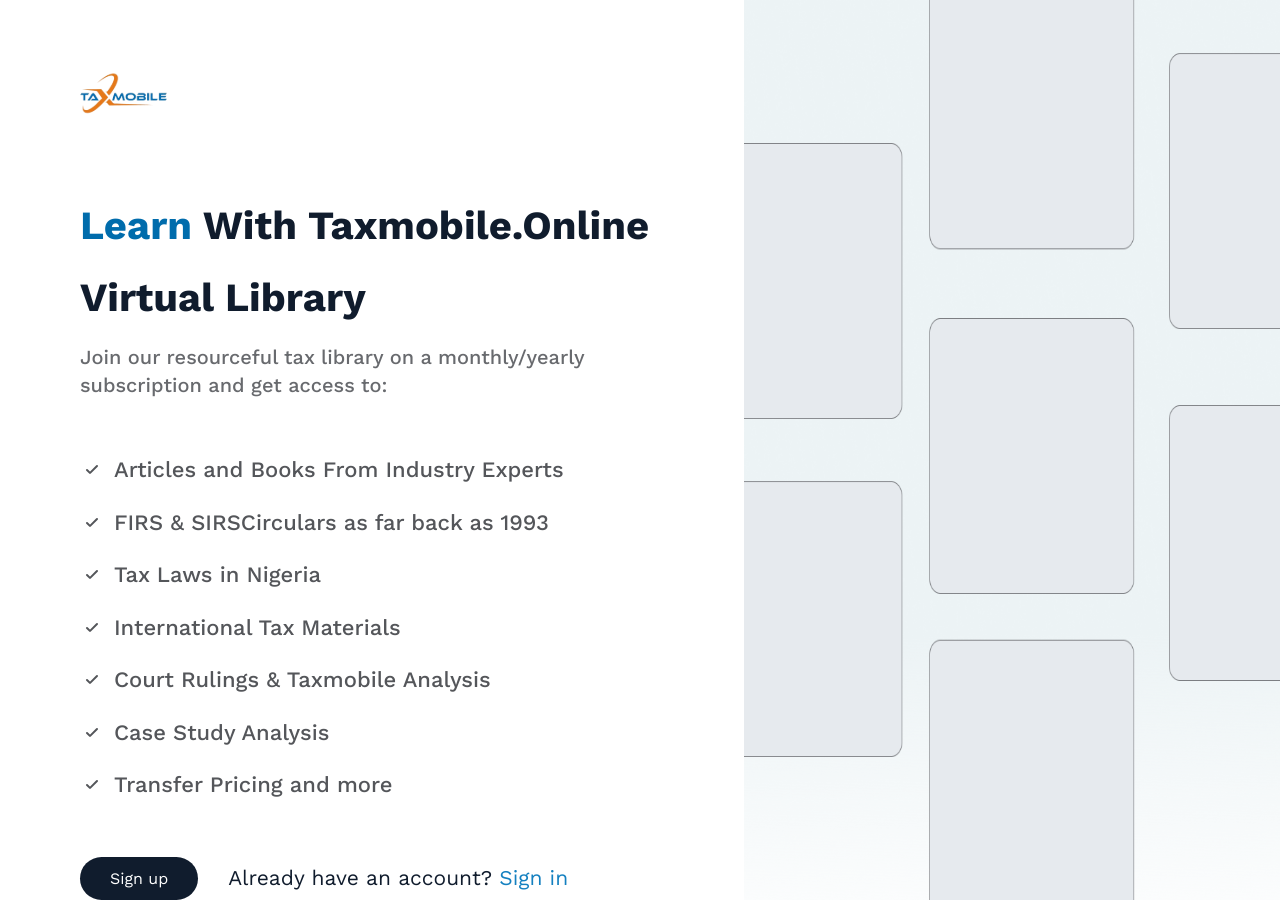
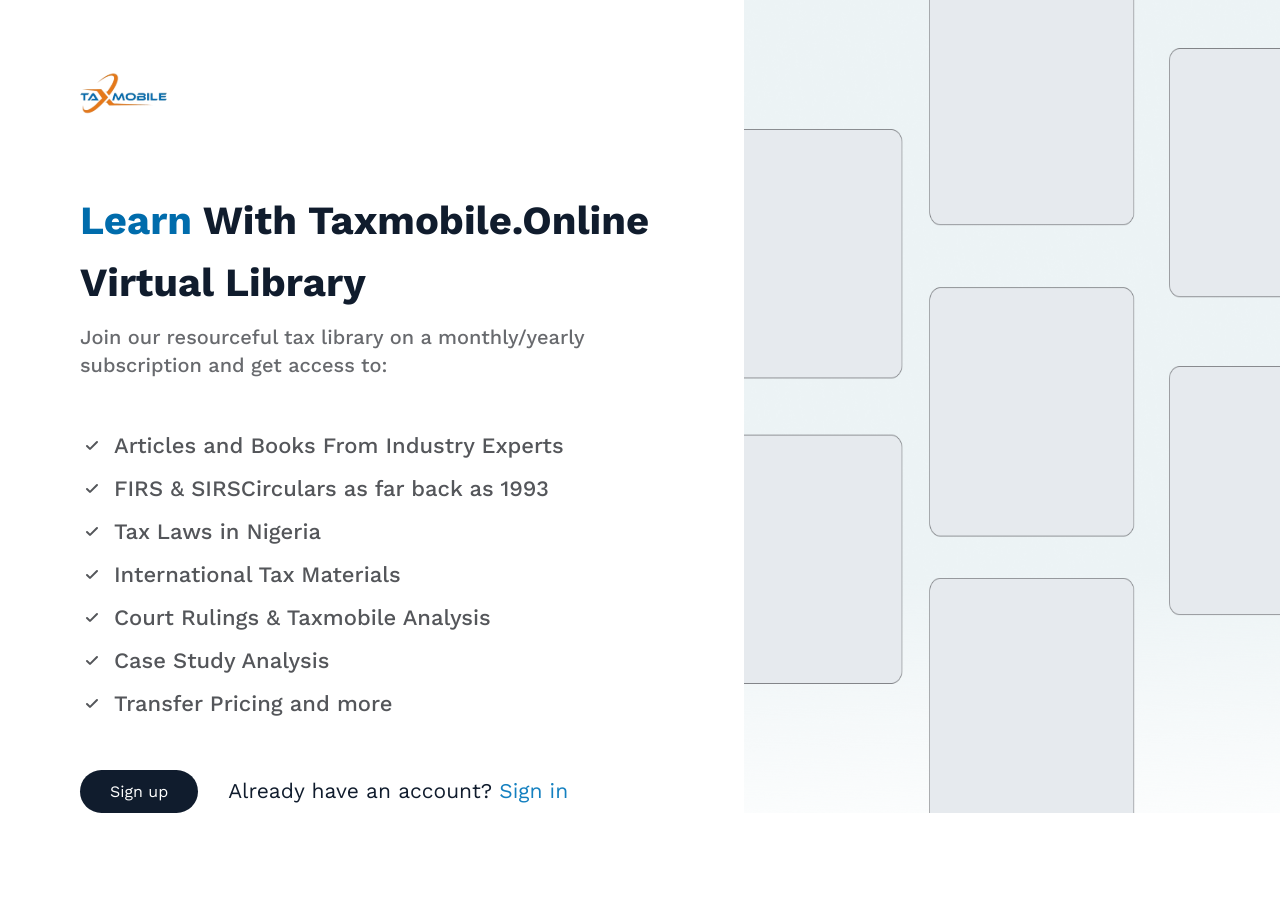
Before and after one commit to taxmobile-online/web, a React (Create React App) app: page / in a window 1280 px wide. After the commit the page ends 816 px from the top, so only its background shows below. Built offline with nearby package versions, Linux system fonts and the light colour scheme.

Commit message:
😎 feat: Adding subscription option template

```diff
--- a/src/Components/Molecules/HeroListItem/index.tsx
+++ b/src/Components/Molecules/HeroListItem/index.tsx
@@ -1,6 +1,8 @@
+import React from "react";
+
 import { Check } from "Components/Atoms/SvgIcons";
 import Typography from "Components/Atoms/Typography";
-import React from "react";
+
 import { Flex } from "Styles/layouts/Flex";
 
 interface Props {
@@ -9,8 +11,8 @@
 
 const HeroListItem: React.FC<Props> = ({ item }) => {
   return (
-    <Flex gap="1rem" flexRowAiCenter>
-      <Check />
+    <Flex gap="1rem" flexRow>
+      <Check className="mt-5" />
       <Typography as="h4" className="h-4" text={item} />
     </Flex>
   );
--- /dev/null
+++ b/src/Components/Templates/SubscriptionOption/style.tsx
@@ -0,0 +1,3 @@
+import styled from "styled-components";
+
+export const Wrapper = styled.main``;
--- a/src/Styles/Base/Typography.ts
+++ b/src/Styles/Base/Typography.ts
@@ -13,7 +13,7 @@
     &-1 {
       font-size: 4rem;
       font-weight: 700;
-      line-height: 7.2rem;
+      line-height: 155%;
       color: var(--color-1);
     }
     &-2 {
@@ -31,7 +31,7 @@
     &-4 {
       font-size: 2.2rem;
       font-weight: 500;
-      line-height: 4.25rem;
+      line-height: 150%;
       color: var(--color-4);
     }
     &-5 {
```
Also changed, not shown: src/Components/Templates/SubscriptionOption/index.tsx (added, +8 -0 lines).
